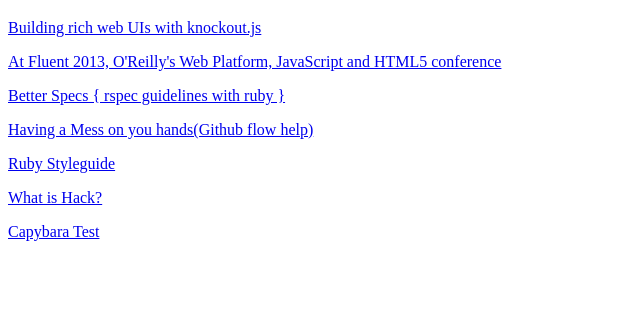
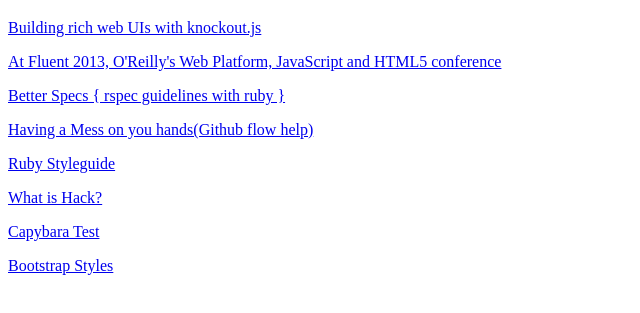
Before and after one commit to vivianm/vivianm.github.io, a plain HTML site: page index.html in a window 1280 px wide. Shown: the part 61-374 px from the top of the page, without its empty margins (0-640 px from the left). Drawn offline with Linux system fonts and the light colour scheme.

Commit message:
Adding bootstrap styles site address

```diff
--- a/index.html
+++ b/index.html
@@ -9,5 +9,6 @@
     <p><a href="https://github.com/styleguide/ruby">Ruby Styleguide</a></p>
     <p><a href="http://hacklang.org/">What is Hack?</a></p>
     <p><a href="http://railsware.com/blog/2012/01/08/capybara-with-givenwhenthen-steps-in-acceptance-testing/">Capybara Test</a></p>
+    <p><a href="http://getbootstrap.com/css/#buttons">Bootstrap Styles</a></p>
  </body>
 </html>
```
